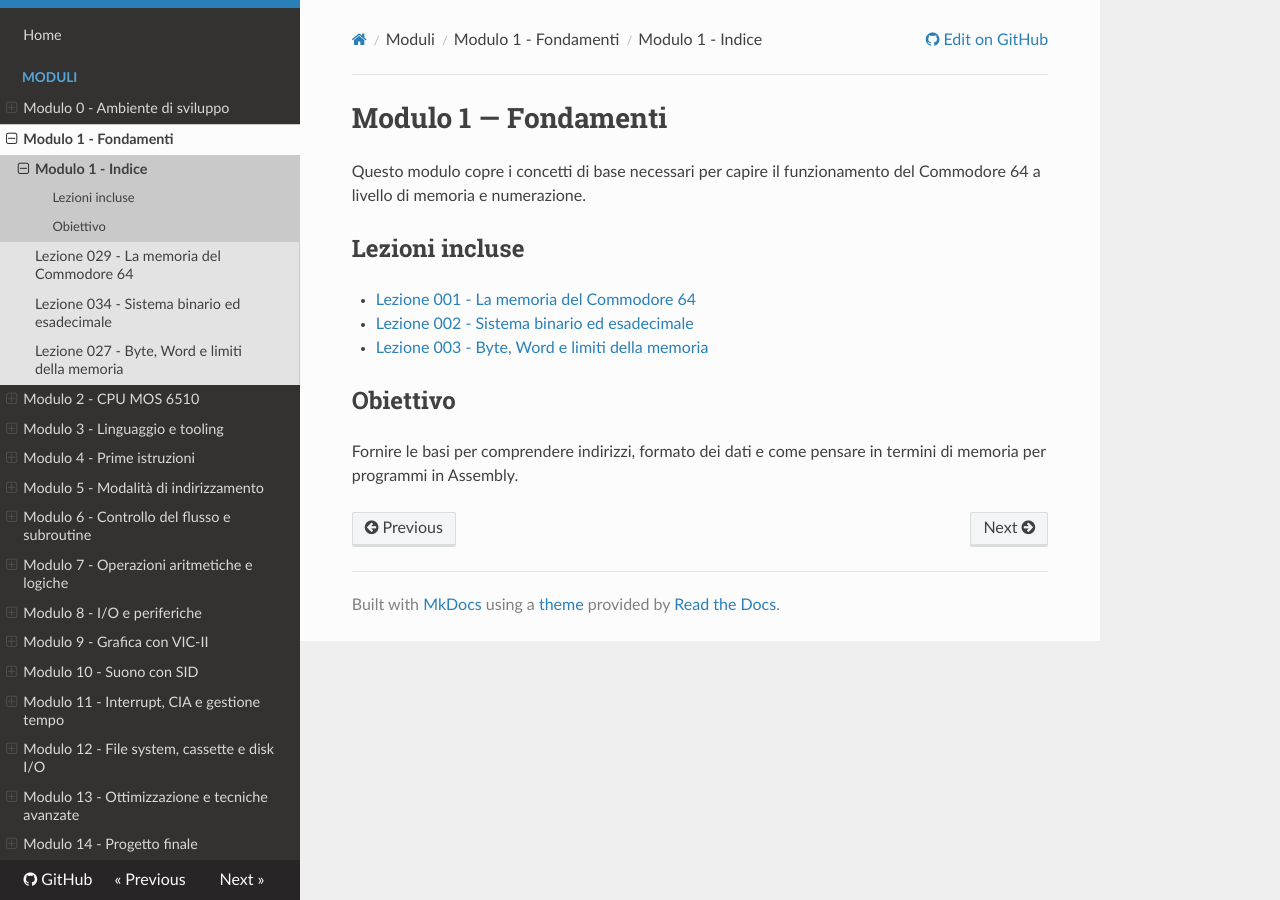
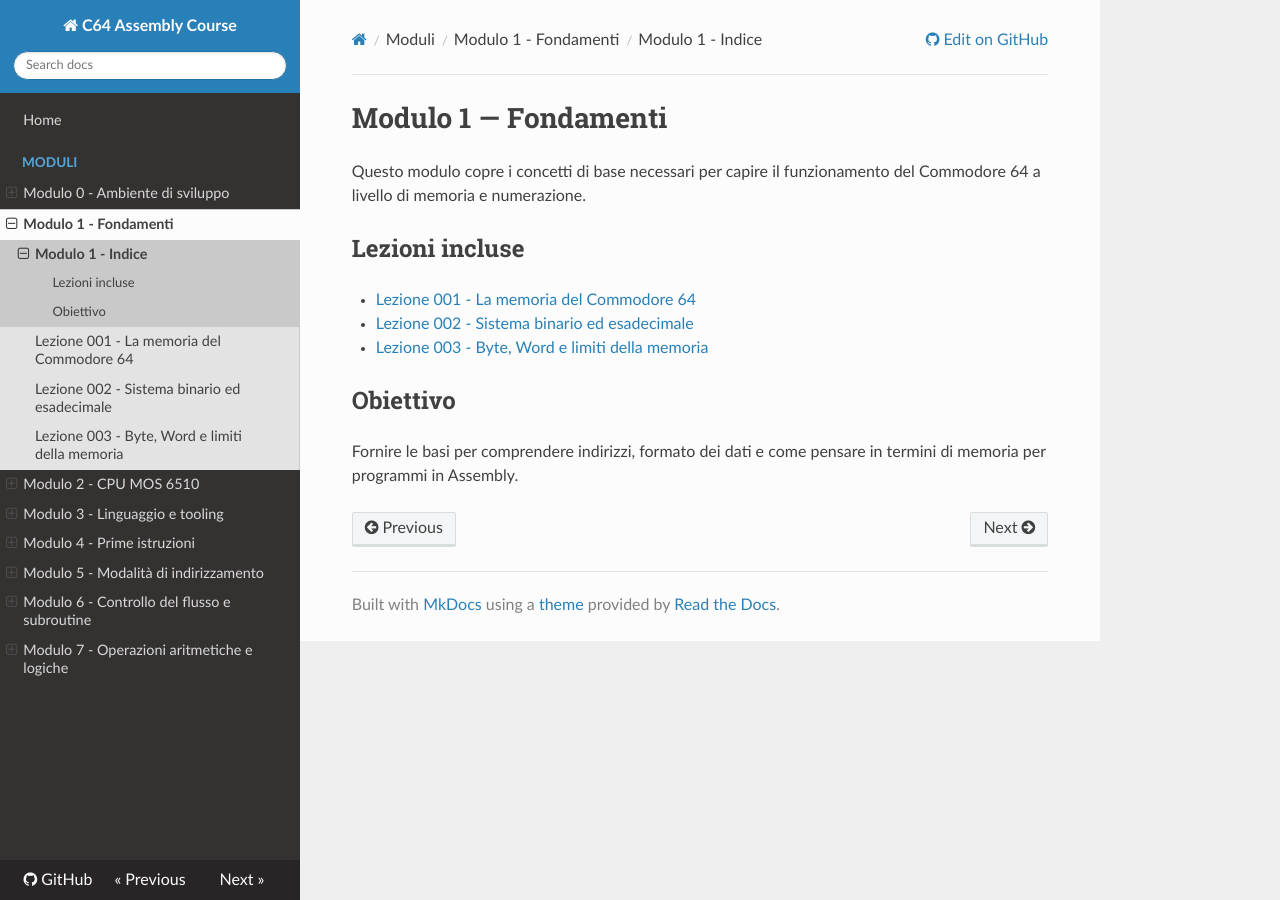
Before and after one commit to quelo1972/c64-assembly-course, an MkDocs documentation site: the page built from docs/modules/modulo-1.md, in a window 1280 px wide. Built offline with MkDocs 1.6.1, drawn with Linux system fonts in a browser that asks for light colours; nearby versions of some CDN libraries.

Commit message:
fix: regenerate mkdocs.yml with correct paths after lesson renumbering

```diff
--- a/mkdocs.yml
+++ b/mkdocs.yml
@@ -7,70 +7,56 @@
   - Moduli:
     - Modulo 0 - Ambiente di sviluppo:
       - Modulo 0 - Indice: modules/modulo-0.md
-      - "Lezione 033 - Automazione: Makefile e task build": modules/modulo-0/lessons/033-automazione-makefile.md
-      - "Lezione 032 - VICE: configurazione e immagini disco": modules/modulo-0/lessons/032-vice-immagini-disco.md
-      - "Lezione 027 - VS Code: setup e debugging Assembly": modules/modulo-0/lessons/027-vs-code-setup.md
-      - "Lezione 034 - Git e GitHub: versionamento e collaborazione": modules/modulo-0/lessons/034-git-github.md
-      - Lezione 029 - Toolchain e setup del progetto: modules/modulo-0/lessons/029-toolchain-setup.md
+      - Lezione 029 — Toolchain e setup del progetto: modules/modulo-0/lessons/001-toolchain-setup.md
+      - "Lezione 034 — Git e GitHub: versionamento e collaborazione": modules/modulo-0/lessons/002-git-github.md
+      - "Lezione 027 — VS Code: setup e debugging Assembly": modules/modulo-0/lessons/003-vs-code-setup.md
+      - "Lezione 032 — VICE: configurazione e immagini disco": modules/modulo-0/lessons/004-vice-immagini-disco.md
+      - "Lezione 033 — Automazione: Makefile e task build": modules/modulo-0/lessons/005-automazione-makefile.md
     - Modulo 1 - Fondamenti:
       - Modulo 1 - Indice: modules/modulo-1.md
-      - Lezione 029 - La memoria del Commodore 64: modules/modulo-1/lessons/029-memory.md
-      - Lezione 034 - Sistema binario ed esadecimale: modules/modulo-1/lessons/034-binary-hex.md
-      - Lezione 027 - Byte, Word e limiti della memoria: modules/modulo-1/lessons/027-byte-word.md
+      - Lezione 001 - La memoria del Commodore 64: modules/modulo-1/lessons/006-memory.md
+      - Lezione 002 - Sistema binario ed esadecimale: modules/modulo-1/lessons/007-binary-hex.md
+      - Lezione 003 - Byte, Word e limiti della memoria: modules/modulo-1/lessons/008-byte-word.md
     - Modulo 2 - CPU MOS 6510:
       - Modulo 2 - Indice: modules/modulo-2.md
-      - Lezione 032 - La CPU MOS 6510: modules/modulo-2/lessons/032-cpu-6510.md
-      - Lezione 033 - Registri A, X e Y: modules/modulo-2/lessons/033-registers-axy.md
+      - Lezione 004 - La CPU MOS 6510: modules/modulo-2/lessons/009-cpu-6510.md
+      - Lezione 005 - Registri A, X e Y: modules/modulo-2/lessons/010-registers-axy.md
     - Modulo 3 - Linguaggio e tooling:
       - Modulo 3 - Indice: modules/modulo-3.md
-      - Lezione 023 - Macro e organizzazione del codice: modules/modulo-3/lessons/023-macro-e-organizzazione.md
-      - Lezione 036 - Direttive assembler, etichette e costanti: modules/modulo-3/lessons/036-direttive-assembler.md
-      - Lezione 035 - Mnemonici e opcode: modules/modulo-3/lessons/035-mnemonici-e-opcode.md
-      - Lezione 029 - Dal sorgente all'esecuzione: modules/modulo-3/lessons/029-from-source-to-execution.md
+      - Lezione 006 - Dal sorgente all'esecuzione: modules/modulo-3/lessons/011-from-source-to-execution.md
+      - Lezione 035 — Mnemonici e opcode: modules/modulo-3/lessons/012-mnemonici-e-opcode.md
+      - Lezione 036 — Direttive assembler, etichette e costanti: modules/modulo-3/lessons/013-direttive-assembler.md
+      - Lezione 023 — Macro e organizzazione del codice: modules/modulo-3/lessons/014-macro-e-organizzazione.md
     - Modulo 4 - Prime istruzioni:
       - Modulo 4 - Indice: modules/modulo-4.md
-      - "Lezione 028 - Store operations: STA, STX, STY": modules/modulo-4/lessons/028-store-operations.md
-      - Lezione 034 - LDA e indirizzamento immediato: modules/modulo-4/lessons/034-lda.md
-      - Lezione 027 - STA e scrittura in memoria: modules/modulo-4/lessons/027-sta.md
-      - Lezione 032 - Trasferimento tra registri: modules/modulo-4/lessons/032-trasferimento-tra-registri.md
-      - Lezione 033 - Incremento e decremento: modules/modulo-4/lessons/033-increment-decrement.md
+      - Lezione 007 - LDA e indirizzamento immediato: modules/modulo-4/lessons/015-lda.md
+      - Lezione 008 - STA e scrittura in memoria: modules/modulo-4/lessons/016-sta.md
+      - Lezione 009 - Trasferimento tra registri: modules/modulo-4/lessons/017-trasferimento-tra-registri.md
+      - Lezione 010 - Incremento e decremento: modules/modulo-4/lessons/018-increment-decrement.md
+      - "Lezione 028 — Store operations: STA, STX, STY": modules/modulo-4/lessons/019-store-operations.md
     - Modulo 5 - Modalità di indirizzamento:
       - Modulo 5 - Indice: modules/modulo-5.md
-      - "Lezione 033 - Indirizzamento indiretto indicizzato": modules/modulo-5/lessons/033-indirizzamento-indiretto-indicizzato.md
-      - Lezione 032 - Indirizzamento indiretto: modules/modulo-5/lessons/032-indirizzamento-indiretto.md
-      - Lezione 023 - Indirizzamento indicizzato: modules/modulo-5/lessons/023-indirizzamento-indicizzato.md
-      - Lezione 036 - Indirizzamento assoluto: modules/modulo-5/lessons/036-indirizzamento-assoluto.md
-      - Lezione 029 - Indirizzamento immediato, revisited: modules/modulo-5/lessons/029-modalita-immediata.md
-      - Lezione 035 - Indirizzamento Zero Page: modules/modulo-5/lessons/035-zero-page.md
+      - Lezione 029 — Indirizzamento immediato, revisited: modules/modulo-5/lessons/020-modalita-immediata.md
+      - Lezione 035 — Indirizzamento Zero Page: modules/modulo-5/lessons/021-zero-page.md
+      - Lezione 036 — Indirizzamento assoluto: modules/modulo-5/lessons/022-indirizzamento-assoluto.md
+      - Lezione 023 — Indirizzamento indicizzato: modules/modulo-5/lessons/023-indirizzamento-indicizzato.md
+      - Lezione 032 — Indirizzamento indiretto: modules/modulo-5/lessons/024-indirizzamento-indiretto.md
+      - Lezione 033 — Indirizzamento indiretto indicizzato: modules/modulo-5/lessons/025-indirizzamento-indiretto-indicizzato.md
     - Modulo 6 - Controllo del flusso e subroutine:
       - Modulo 6 - Indice: modules/modulo-6.md
-      - Lezione 029 - Operazioni di stack avanzate: modules/modulo-6/lessons/029-stack-avanzato.md
-      - "Lezione 028 - Salti condizionati: Carry e Overflow": modules/modulo-6/lessons/028-salti-su-carry-overflow.md
-      - "Lezione 027 - Subroutine: JSR e RTS": modules/modulo-6/lessons/027-subroutine-jsr-rts.md
-      - Lezione 034 - Salti condizionati: modules/modulo-6/lessons/034-salti-condizionati.md
+      - Lezione 034 — Salti condizionati: modules/modulo-6/lessons/026-salti-condizionati.md
+      - "Lezione 027 — Subroutine: JSR e RTS": modules/modulo-6/lessons/027-subroutine-jsr-rts.md
+      - "Lezione 028 — Salti condizionati: Carry e Overflow": modules/modulo-6/lessons/028-salti-su-carry-overflow.md
+      - Lezione 029 — Operazioni di stack avanzate: modules/modulo-6/lessons/029-stack-avanzato.md
     - Modulo 7 - Operazioni aritmetiche e logiche:
       - Modulo 7 - Indice: modules/modulo-7.md
-      - "Lezione 036 - Divisione: algoritmi software": modules/modulo-7/lessons/036-divisione.md
-      - "Lezione 035 - Moltiplicazione: algoritmi software": modules/modulo-7/lessons/035-moltiplicazione.md
-      - "Lezione 034 - Shift operations: ASL, LSR, ROL, ROR": modules/modulo-7/lessons/034-shift-operations.md
-      - "Lezione 033 - Operazioni logiche: AND, ORA, EOR": modules/modulo-7/lessons/033-operazioni-logiche.md
-      - "Lezione 032 - Addizione e sottrazione: ADC e SBC": modules/modulo-7/lessons/032-addizione-sottrazione.md
-      - "Lezione 036 - Compare e BIT test operations": modules/modulo-7/lessons/036-compare-bit-operations.md
-      - Lezione 035 - Incremento e decremento in memoria: modules/modulo-7/lessons/035-incremento-decremento-memoria.md
-    - Modulo 8 - I/O e periferiche:
-      - Modulo 8 - Indice: modules/modulo-8.md
-    - Modulo 9 - Grafica con VIC-II:
-      - Modulo 9 - Indice: modules/modulo-9.md
-    - Modulo 10 - Suono con SID:
-      - Modulo 10 - Indice: modules/modulo-10.md
-    - Modulo 11 - Interrupt, CIA e gestione tempo:
-      - Modulo 11 - Indice: modules/modulo-11.md
-    - Modulo 12 - File system, cassette e disk I/O:
-      - Modulo 12 - Indice: modules/modulo-12.md
-    - Modulo 13 - Ottimizzazione e tecniche avanzate:
-      - Modulo 13 - Indice: modules/modulo-13.md
-    - Modulo 14 - Progetto finale:
-      - Modulo 14 - Indice: modules/modulo-14.md
+      - Lezione 035 — Incremento e decremento in memoria: modules/modulo-7/lessons/030-incremento-decremento-memoria.md
+      - Lezione 036 — Compare e BIT test operations: modules/modulo-7/lessons/031-compare-bit-operations.md
+      - "Lezione 032 — Addizione e sottrazione: ADC e SBC": modules/modulo-7/lessons/032-addizione-sottrazione.md
+      - "Lezione 033 — Operazioni logiche: AND, ORA, EOR": modules/modulo-7/lessons/033-operazioni-logiche.md
+      - "Lezione 034 — Shift operations: ASL, LSR, ROL, ROR": modules/modulo-7/lessons/034-shift-operations.md
+      - "Lezione 035 — Moltiplicazione: algoritmi software": modules/modulo-7/lessons/035-moltiplicazione.md
+      - "Lezione 036 — Divisione: algoritmi software": modules/modulo-7/lessons/036-divisione.md
 theme:
   name: readthedocs
 markdown_extensions:
```
